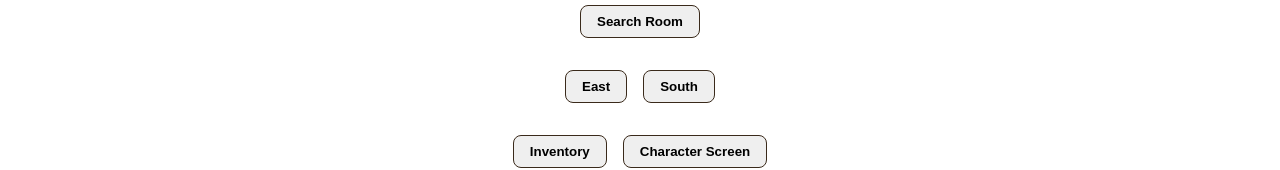
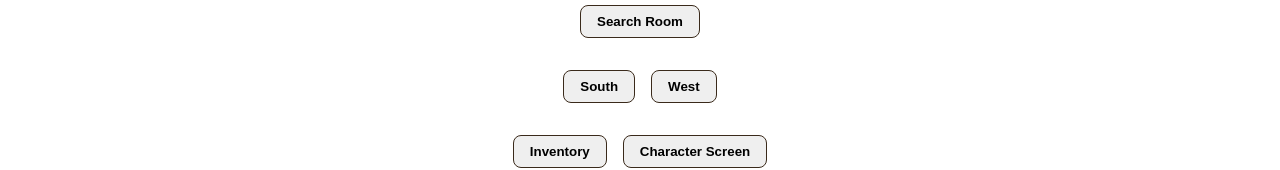
Before and after one commit to mattbra1155/2min-dungeon-vue3, a Vue app: page /character-creation in a window 1280 px wide. Both pictures are taken after typing "Sample" into the empty fields and a click on the button "Create". Shown: the part 584-754 px from the top of the page. Built offline with nearby package versions, Linux system fonts and the light colour scheme.

Commit message:
fixed travel buttons

```diff
--- a/src/assets/json/locations.json
+++ b/src/assets/json/locations.json
@@ -93,12 +93,12 @@
                     -1,
                     -1,
                     {
-                        "scene": 1,
-                        "room": 0
+                        "sceneId": 1,
+                        "roomId": 0
                     },
                     {
-                        "scene": "town",
-                        "room": 0
+                        "sceneId": "town",
+                        "roomId": 0
                     }
                 ]
             }
--- a/src/assets/models/RoomModel.ts
+++ b/src/assets/models/RoomModel.ts
@@ -24,12 +24,8 @@ interface IRoom {
     searchRoom(player: PlayerModel): boolean
 }
 
-export function isRoomExit(object: number | IRoomExit): object is IRoomExit {
-    if (typeof object !== 'number') {
-        return object.sceneId ? true : false
-    } else {
-        return false
-    }
+export function isRoomExit(object: IRoomExit): object is IRoomExit {
+    return object.sceneId ? true : false
 }
 
 class Room implements IRoom {
--- a/src/assets/models/sceneModel.ts
+++ b/src/assets/models/sceneModel.ts
@@ -32,7 +32,8 @@ class Scene implements IScene {
 
     changeCurrentRoom(roomId: string) {
         const { setActiveRoomObject } = useFeed()
-        const currentRoom = this.roomList.find((room) => room.id === roomId)
+        const currentRoom = this.roomList.find((room) => room.id === roomId.toString())
+        console.log(this.roomList)
 
         if (!currentRoom) {
             console.error('No Room found')
@@ -78,7 +79,7 @@ class Scene implements IScene {
     }
 
     fetchSceneDetails(id: string): Scene | undefined {
-        const sceneDetails = locations.find((scene) => scene.id === id)
+        const sceneDetails = locations.find((scene) => scene.id === id.toString())
 
         if (!sceneDetails) {
             console.error('No scene details fetched')
--- a/src/components/layout/LayoutInterfaceTravel.vue
+++ b/src/components/layout/LayoutInterfaceTravel.vue
@@ -39,9 +39,25 @@ const addKeybindings = () => {
         }
     })
 }
+const getLocationName = (locationId: string) => {
+    const locationName = localtions.find((scene) => scene.id === locationId.toString())?.name
 
-const moveTo = async (sceneId: string, roomId = '0') => {
-    const sceneData = localtions.find((scene) => scene.id === sceneId)
+    if (locationName) {
+        return locationName
+    } else {
+        return 'Error - no Name'
+    }
+}
+
+const moveToTown = (sceneId: string) => {
+    if (sceneId === 'town') {
+        router.push({ name: 'town' })
+        return
+    }
+}
+
+const moveTo = async (sceneId: string, roomId: string) => {
+    const sceneData = localtions.find((scene) => scene.id === sceneId.toString())
 
     if (!activeScene.value) {
         return
@@ -51,14 +67,8 @@ const moveTo = async (sceneId: string, roomId = '0') => {
         return
     }
 
-    if (sceneId === 'town') {
-        router.push({ name: 'town' })
-        return
-    }
-
     if (sceneId !== activeScene.value.id) {
         createScene(sceneId)
-        console.error('WARNING: no room id set - changing room to 0')
         activeScene.value.changeCurrentRoom(roomId)
         return
     }
@@ -77,8 +87,17 @@ const moveTo = async (sceneId: string, roomId = '0') => {
     await saveScene(activeScene.value.id, activeScene.value.currentRoom.id, activeScene.value.roomList)
 }
 
-const directionButton = (direction: number) =>
-    Object.entries(EDirections).find((dir) => dir[0] === direction.toString())?.[1]
+const directionButton = (directionId: number, index: number) => {
+    if (index === EDirections.North) {
+        return Object.entries(EDirections).find((dir) => dir[0] === index.toString())?.[1]
+    } else if (index === EDirections.East) {
+        return Object.entries(EDirections).find((dir) => dir[0] === index.toString())?.[1]
+    } else if (index === EDirections.South) {
+        return Object.entries(EDirections).find((dir) => dir[0] === index.toString())?.[1]
+    } else if (index === EDirections.West) {
+        return Object.entries(EDirections).find((dir) => dir[0] === index.toString())?.[1]
+    }
+}
 
 const searchRoom = () => {
     if (!activeScene.value || !activeScene.value.currentRoom) {
@@ -114,21 +133,28 @@ onMounted(() => {
         </div>
         <button class="a-button action__button" v-if="!isSearched" @click="searchRoom">Search Room</button>
         <div class="o-interface__row o-interface__directionWrapper">
-            <template v-for="(destination, index) in activeScene.currentRoom?.exits" :key="index">
+            <template v-for="(destinationId, index) in activeScene.currentRoom?.exits" :key="index">
                 <button
-                    v-if="destination !== -1 && typeof destination === 'number'"
+                    v-if="destinationId !== -1 && typeof destinationId === 'number'"
                     class="a-button action__button"
-                    @click="moveTo(activeScene.id, destination.toString())"
+                    @click="moveTo(activeScene.id, destinationId.toString())"
                 >
-                    {{ directionButton(destination) }}
+                    {{ directionButton(destinationId, index) }}
                 </button>
             </template>
 
             <template v-for="(destinationId, index) in activeScene.currentRoom?.exits" :key="index">
                 <button
                     class="a-button action__button"
-                    v-if="typeof destinationId !== 'number'"
+                    v-if="typeof destinationId !== 'number' && destinationId.sceneId !== 'town'"
                     @click="moveTo(destinationId.sceneId, destinationId.roomId)"
+                >
+                    {{ getLocationName(destinationId.sceneId) }}
+                </button>
+                <button
+                    class="a-button action__button"
+                    v-if="typeof destinationId !== 'number' && destinationId.sceneId === 'town'"
+                    @click="moveToTown(destinationId.sceneId)"
                 >
                     {{ destinationId.sceneId }}
                 </button>
```
